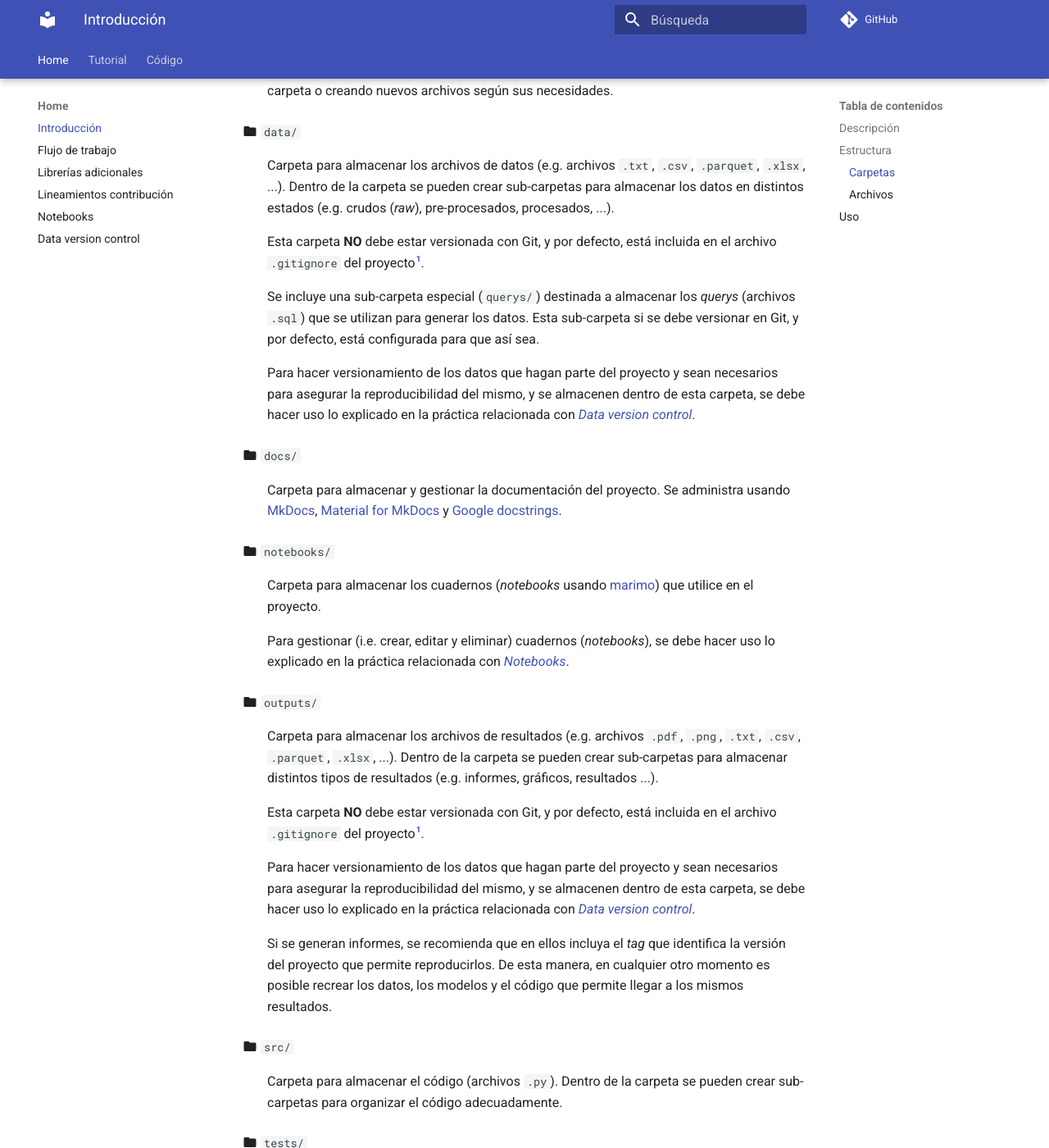
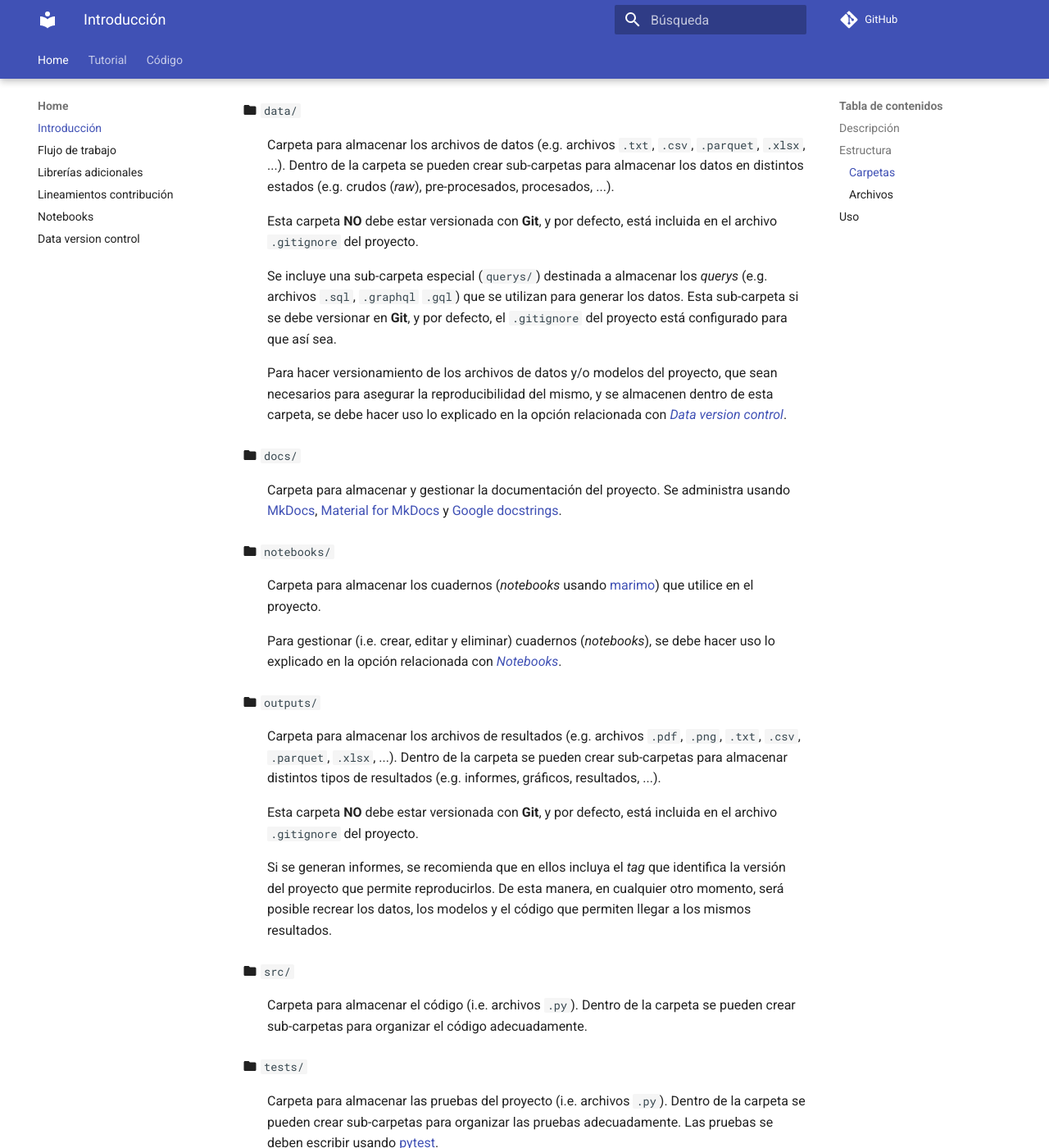
Before and after one commit to alejpelo/plantilla-proyecto-python, an MkDocs documentation site: the page built from docs/index.md, in a window 1280 px wide and 1400 px high, scrolled down 2013 px. Shown: the whole window at 82% size. Built offline with MkDocs 1.6.1 and Material for MkDocs 9.7.7, drawn with Linux system fonts in a browser that asks for light colours; comment, search, counter and statistics services are not loaded; some of the changed text lies outside the part shown.

Commit message:
feat: cambia pre-commit por prek
- mejora documentación
- ajusta .gitignore

```diff
--- a/README.md
+++ b/README.md
@@ -56,11 +56,11 @@
 
 :   Carpeta para almacenar los archivos de datos (e.g. archivos `.txt`, `.csv`, `.parquet`, `.xlsx`, ...). Dentro de la carpeta se pueden crear sub-carpetas para almacenar los datos en distintos estados (e.g. crudos (_raw_), pre-procesados, procesados, ...).
 
-    Esta carpeta **NO** debe estar versionada con Git, y por defecto, está incluida en el archivo `.gitignore` del proyecto[^1].
+    Esta carpeta **NO** debe estar versionada con **Git**, y por defecto, está incluida en el archivo `.gitignore` del proyecto.
 
-    Se incluye una sub-carpeta especial (`querys/`) destinada a almacenar los _querys_ (archivos `.sql`) que se utilizan para generar los datos. Esta sub-carpeta si se debe versionar en Git, y por defecto, está configurada para que así sea.
+    Se incluye una sub-carpeta especial (`querys/`) destinada a almacenar los _querys_ (e.g. archivos `.sql`, `.graphql` `.gql`) que se utilizan para generar los datos. Esta sub-carpeta si se debe versionar en **Git**, y por defecto, el `.gitignore` del proyecto está configurado para que así sea.
 
-    Para hacer versionamiento de los datos que hagan parte del proyecto y sean necesarios para asegurar la reproducibilidad del mismo, y se almacenen dentro de esta carpeta, se debe hacer uso lo explicado en la práctica relacionada con [_Data version control_](docs/otros/dvc.md).
+    Para hacer versionamiento de los archivos de datos y/o modelos del proyecto, que sean necesarios para asegurar la reproducibilidad del mismo, y se almacenen dentro de esta carpeta, se debe hacer uso lo explicado en la opción relacionada con [_Data version control_](docs/otros/dvc.md).
 
 :material-folder: `docs/`
 
@@ -70,25 +70,23 @@
 
 :   Carpeta para almacenar los cuadernos (_notebooks_ usando [marimo](https://marimo.io/)) que utilice en el proyecto.
 
-    Para gestionar (i.e. crear, editar y eliminar) cuadernos (_notebooks_), se debe hacer uso lo explicado en la práctica relacionada con [_Notebooks_](docs/otros/notebooks.md).
+    Para gestionar (i.e. crear, editar y eliminar) cuadernos (_notebooks_), se debe hacer uso lo explicado en la opción relacionada con [_Notebooks_](docs/otros/notebooks.md).
 
 :material-folder: `outputs/`
 
-:   Carpeta para almacenar los archivos de resultados (e.g. archivos `.pdf`, `.png`, `.txt`, `.csv`, `.parquet`, `.xlsx`, ...). Dentro de la carpeta se pueden crear sub-carpetas para almacenar distintos tipos de resultados (e.g. informes, gráficos, resultados ...).
+:   Carpeta para almacenar los archivos de resultados (e.g. archivos `.pdf`, `.png`, `.txt`, `.csv`, `.parquet`, `.xlsx`, ...). Dentro de la carpeta se pueden crear sub-carpetas para almacenar distintos tipos de resultados (e.g. informes, gráficos, resultados, ...).
 
-    Esta carpeta **NO** debe estar versionada con Git, y por defecto, está incluida en el archivo `.gitignore` del proyecto[^1].
+    Esta carpeta **NO** debe estar versionada con **Git**, y por defecto, está incluida en el archivo `.gitignore` del proyecto.
 
-    Para hacer versionamiento de los datos que hagan parte del proyecto y sean necesarios para asegurar la reproducibilidad del mismo, y se almacenen dentro de esta carpeta, se debe hacer uso lo explicado en la práctica relacionada con [_Data version control_](docs/otros/dvc.md).
-
-    Si se generan informes, se recomienda que en ellos incluya el _tag_ que identifica la versión del proyecto que permite reproducirlos. De esta manera, en cualquier otro momento es posible recrear los datos, los modelos y el código que permite llegar a los mismos resultados.
+    Si se generan informes, se recomienda que en ellos incluya el _tag_ que identifica la versión del proyecto que permite reproducirlos. De esta manera, en cualquier otro momento, será posible recrear los datos, los modelos y el código que permiten llegar a los mismos resultados.
 
 :material-folder: `src/`
 
-:   Carpeta para almacenar el código (archivos  `.py`). Dentro de la carpeta se pueden crear sub-carpetas para organizar el código adecuadamente.
+:   Carpeta para almacenar el código (i.e. archivos  `.py`). Dentro de la carpeta se pueden crear sub-carpetas para organizar el código adecuadamente.
 
 :material-folder: `tests/`
 
-:   Carpeta para almacenar las pruebas del proyecto (archivos  `.py`). Dentro de la carpeta se pueden crear sub-carpetas para organizar las pruebas adecuadamente. Las pruebas se deben escribir usando [pytest](https://docs.pytest.org/en/stable/).
+:   Carpeta para almacenar las pruebas del proyecto (i.e. archivos  `.py`). Dentro de la carpeta se pueden crear sub-carpetas para organizar las pruebas adecuadamente. Las pruebas se deben escribir usando [pytest](https://docs.pytest.org/en/stable/).
 
 ### Archivos
 
@@ -96,13 +94,13 @@
 
 :material-file: `.env.private`
 
-:   Archivo para almacenar las variables de entorno privadas del proyecto. Este archivo **NO** debe estar versionado con Git, y por defecto, está incluido en el archivo `.gitignore` del proyecto[^1].
+:   Archivo para almacenar las variables de entorno privadas del proyecto. Este archivo **NO** debe estar versionado con **Git**, y por defecto, está incluido en el archivo `.gitignore` del proyecto.
 
     Para más información sobre el uso de variables de entorno en el proyecto, consulte el archivo `src/tutorial.py`.
 
 :material-file: `.env.public`
 
-:   Archivo para almacenar las variables de entorno públicas del proyecto. Este archivo **SI** debe estar versionado con Git.
+:   Archivo para almacenar las variables de entorno públicas del proyecto. Este archivo **SI** debe estar versionado con **Git**.
 
     Para más información sobre el uso de variables de entorno en el proyecto, consulte el archivo `src/tutorial.py`.
 
@@ -148,11 +146,11 @@
 
 : Archivo para proporcionar una descripción general del proyecto, incluyendo su propósito, características principales, instrucciones de instalación y uso, entre otros detalles relevantes. Este archivo es lo primero que los usuarios y colaboradores ven al acceder al repositorio del proyecto.
 
-    El archivo `README.md` (este archivo) del proyecto ya incluye información básica sobre la plantilla y un enlace a la documentación completa en línea.
+    El archivo `README.md` del proyecto (i.e. este archivo) ya incluye información básica sobre la plantilla y un enlace a la documentación completa en línea.
 
 :material-file: `requeriments-dev.txt`, `requeriments-docs.txt`, `requeriments-tests.txt` y `requeriments.txt`
 
-: Archivos para listar las dependencias del proyecto. Aunque el proyecto usa [uv](https://docs.astral.sh/uv/) para gestionar las dependencias, este archivo puede ser útil para herramientas o servicios que esperan encontrar archivos `requirements.txt` en el proyecto (e.g. _GitHub Actions_).
+: Archivos para listar las dependencias del proyecto. Aunque el proyecto usa [uv](https://docs.astral.sh/uv/) para gestionar las dependencias, estos archivos pueden ser útiles para herramientas o servicios que esperan encontrar archivos `requirements.txt` en el proyecto (e.g. _GitHub Actions_).
 
 :material-file: `uv.lock`
 
@@ -209,10 +207,8 @@
 
     Esto le permitirá ver en el explorador la versión final de la documentación y hará que esta se actualice en línea en la medida que realice cambios.
 
-7. Consulte la sección sobre [_Flujo de trabajo_](docs/otros/flujo.md) para conocer las recomendaciones para hacer un desarrollo ordenado y eficiente usando la plantilla.
+7. Consulte la sección sobre [Flujo de trabajo](docs/otros/flujo.md) para conocer las recomendaciones para hacer un desarrollo ordenado y eficiente usando la plantilla.
 
 **¡Eso es todo!, puede empezar a trabajar en su nuevo proyecto.**
 
-[^1]: Este archivo se encuentra en la siguiente ruta: `~/gitconfig`.
-
 <!--docs-end-->
```
Also changed, not shown: other parts of README.md (+10 -10 lines), docs/otros/lineamientos.md (+11 -8 lines), pyproject.toml (+25 -2 lines), requirements-dev.txt (+1 -6 lines), 3 other files.
